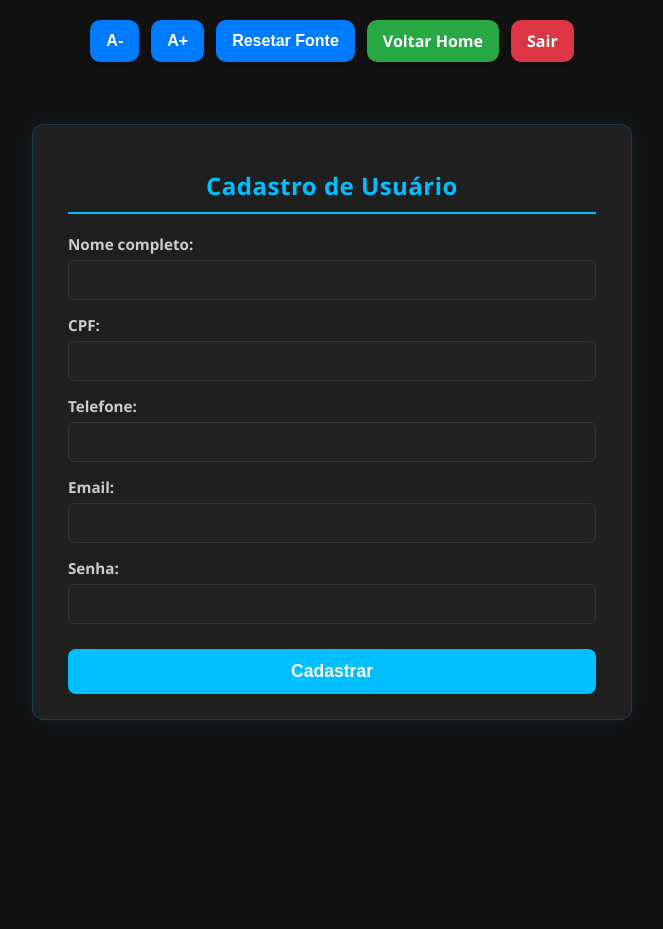
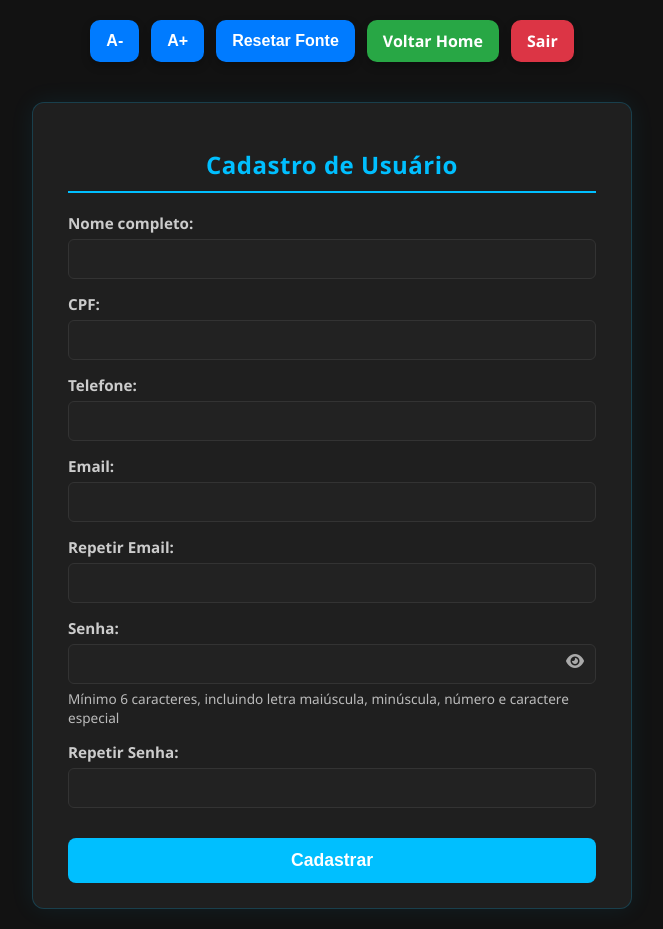
Before and after one commit to felippefardin/app-controle-contas, a PHP site: page /app-controle-contas/pages/registro.php in a window 1280 px wide. Shown: the whole page, without its empty margins (308-971 px from the left). Before the commit the page ends 720 px from the top, so only its background shows below. Run offline with PHP 8.4, Linux system fonts and the light colour scheme.

Commit message:
ajustado o cadastro de novos usuarios com senha e email de confirmação

```diff
--- a/pages/registro.php
+++ b/pages/registro.php
@@ -1,5 +1,10 @@
 <?php include('../includes/header.php'); ?>
-
+<!DOCTYPE html>
+<html lang="pt-BR">
+<head>
+  <meta charset="UTF-8" />
+  <title>Cadastro - App Controle de Contas</title>
+  <link rel="stylesheet" href="https://cdnjs.cloudflare.com/ajax/libs/font-awesome/6.5.2/css/all.min.css">
 <style>
   body {
     background-color: #121212;
@@ -9,12 +14,11 @@
     padding: 0;
   }
 
-  /* Container centralizado */
   .form-container {
     display: flex;
     justify-content: center;
     align-items: center;
-    min-height: calc(100vh - 120px); /* Ajusta considerando header/footer */
+    min-height: calc(100vh - 120px);
     padding: 20px;
     box-sizing: border-box;
   }
@@ -29,11 +33,6 @@
     border: 1px solid rgba(0, 191, 255, 0.2);
     box-shadow: 0 0 25px rgba(0, 191, 255, 0.08);
     transition: box-shadow 0.3s ease, transform 0.2s ease;
-  }
-
-  form:hover {
-    box-shadow: 0 0 35px rgba(0, 191, 255, 0.15);
-    transform: translateY(-2px);
   }
 
   h2 {
@@ -72,40 +71,75 @@
     color: #fff;
   }
 
- /* --- ESTILO ESPECÍFICO PARA O BOTÃO DO FORMULÁRIO --- */
+  .input-group {
+    position: relative;
+    width: 100%;
+  }
+
+  .input-group input {
+    padding-right: 40px;
+  }
+
+  .toggle-password {
+    position: absolute;
+    top: 50%;
+    right: 12px;
+    transform: translateY(-50%);
+    color: #aaa;
+    cursor: pointer;
+    font-size: 1rem;
+    transition: color 0.3s ease;
+  }
+
+  .toggle-password:hover {
+    color: #00bfff;
+  }
+
+  .rules {
+    font-size: 0.85rem;
+    color: #bbb;
+    margin-top: 5px;
+  }
+
+  .error-message {
+    color: #ff4d4d;
+    font-size: 0.85rem;
+    margin-top: 5px;
+  }
+
   .btn-submit {
-  width: 100%; /* Ocupa a largura toda do formulário */
-  margin-top: 25px; /* Espaço acima do botão */
+    width: 100%;
+    margin-top: 25px;
     padding: 12px 16px;
     border: none;
     border-radius: 8px;
-  background-color: #00bfff; /* Cor de fundo azul clara */
-  color: #fff; /* Cor do texto branca */
+    background-color: #00bfff;
+    color: #fff;
     font-weight: bold;
     font-size: 1.1rem;
     cursor: pointer;
-  transition: background-color 0.3s ease, transform 0.2s ease; /* Efeitos de transição suaves */
+    transition: background-color 0.3s ease, transform 0.2s ease;
   }
 
-/* Estilo para quando o mouse está sobre o botão ou ele está focado */
   .btn-submit:hover,
   .btn-submit:focus {
-  background-color: #0099cc; /* Cor de fundo escurece */
+    background-color: #0099cc;
     outline: none;
-  transform: translateY(-1px); /* Leve elevação para dar feedback */
+    transform: translateY(-1px);
   }
 
-/* Ajuste para telas menores (responsividade) */
-@media (max-width: 768px) {
-  .btn-submit {
-    font-size: 1rem;
-    padding: 12px;
-  }
+  @media (max-width: 480px) {
+    form { padding: 20px; }
+    input { font-size: 0.95rem; padding: 8px 10px; }
+    .btn-submit { font-size: 1rem; padding: 10px; }
+    .toggle-password { font-size: 0.9rem; right: 10px; }
   }
 </style>
+</head>
+<body>
 
 <div class="form-container">
-  <form action="registro_processa.php" method="post" novalidate>
+  <form id="cadastroForm" action="registro_processa.php" method="post" novalidate>
     <h2>Cadastro de Usuário</h2>
 
     <label for="nome">Nome completo:</label>
@@ -120,9 +154,71 @@
     <label for="email">Email:</label>
     <input type="email" id="email" name="email" required>
 
+    <label for="email2">Repetir Email:</label>
+    <input type="email" id="email2" name="email2" required>
+    <div id="emailError" class="error-message"></div>
+
     <label for="senha">Senha:</label>
-    <input type="password" id="senha" name="senha" required>
+    <div class="input-group">
+      <input type="password" id="senha" name="senha" required
+             pattern="^(?=.*[a-z])(?=.*[A-Z])(?=.*\d)(?=.*[\W_]).{6,}$"
+             title="Mínimo 6 caracteres, incluindo letra maiúscula, minúscula, número e caractere especial">
+      <i class="fas fa-eye toggle-password" id="toggleSenha"></i>
+    </div>
+    <div class="rules">
+      Mínimo 6 caracteres, incluindo letra maiúscula, minúscula, número e caractere especial
+    </div>
+
+    <label for="senha2">Repetir Senha:</label>
+    <input type="password" id="senha2" name="senha2" required>
+    <div id="senhaError" class="error-message"></div>
 
     <button class="btn-submit" type="submit">Cadastrar</button>
   </form>
 </div>
+
+<script>
+  const toggleSenha = document.getElementById('toggleSenha');
+  const inputSenha = document.getElementById('senha');
+
+  toggleSenha.addEventListener('click', () => {
+    const tipo = inputSenha.getAttribute('type') === 'password' ? 'text' : 'password';
+    inputSenha.setAttribute('type', tipo);
+    toggleSenha.classList.toggle('fa-eye');
+    toggleSenha.classList.toggle('fa-eye-slash');
+  });
+
+  const form = document.getElementById('cadastroForm');
+  const senha2 = document.getElementById('senha2');
+  const email2 = document.getElementById('email2');
+  const senhaError = document.getElementById('senhaError');
+  const emailError = document.getElementById('emailError');
+
+  form.addEventListener('submit', (e) => {
+    let valid = true;
+
+    // Validação de senha
+    const senhaRegex = /^(?=.*[a-z])(?=.*[A-Z])(?=.*\d)(?=.*[\W_]).{6,}$/;
+    if (!senhaRegex.test(inputSenha.value)) {
+      senhaError.textContent = "Senha não atende aos requisitos.";
+      valid = false;
+    } else if (inputSenha.value !== senha2.value) {
+      senhaError.textContent = "As senhas não coincidem.";
+      valid = false;
+    } else {
+      senhaError.textContent = "";
+    }
+
+    // Validação de email
+    if (document.getElementById('email').value !== email2.value) {
+      emailError.textContent = "Os emails não coincidem.";
+      valid = false;
+    } else {
+      emailError.textContent = "";
+    }
+
+    if (!valid) e.preventDefault(); // impede envio se houver erro
+  });
+</script>
+</body>
+</html>
```
Lines whose indentation alone changed are shown as unchanged.
